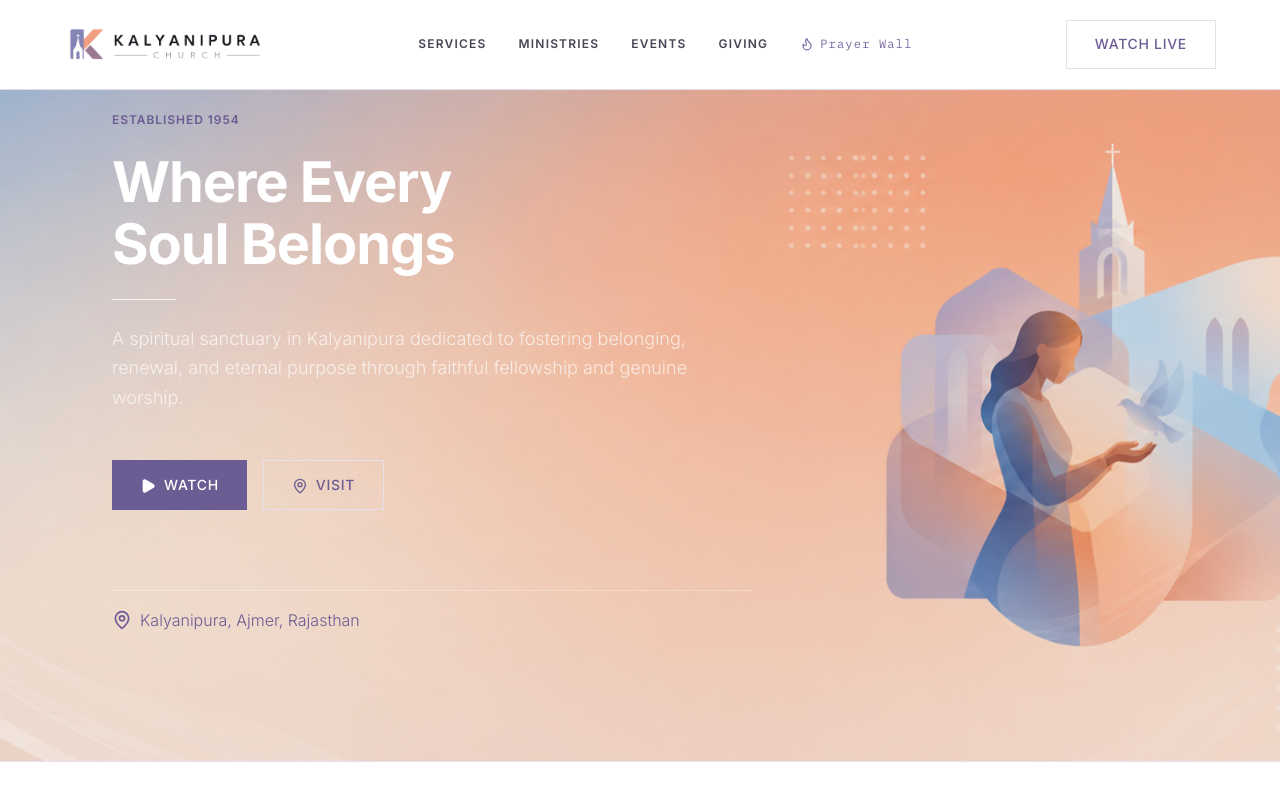
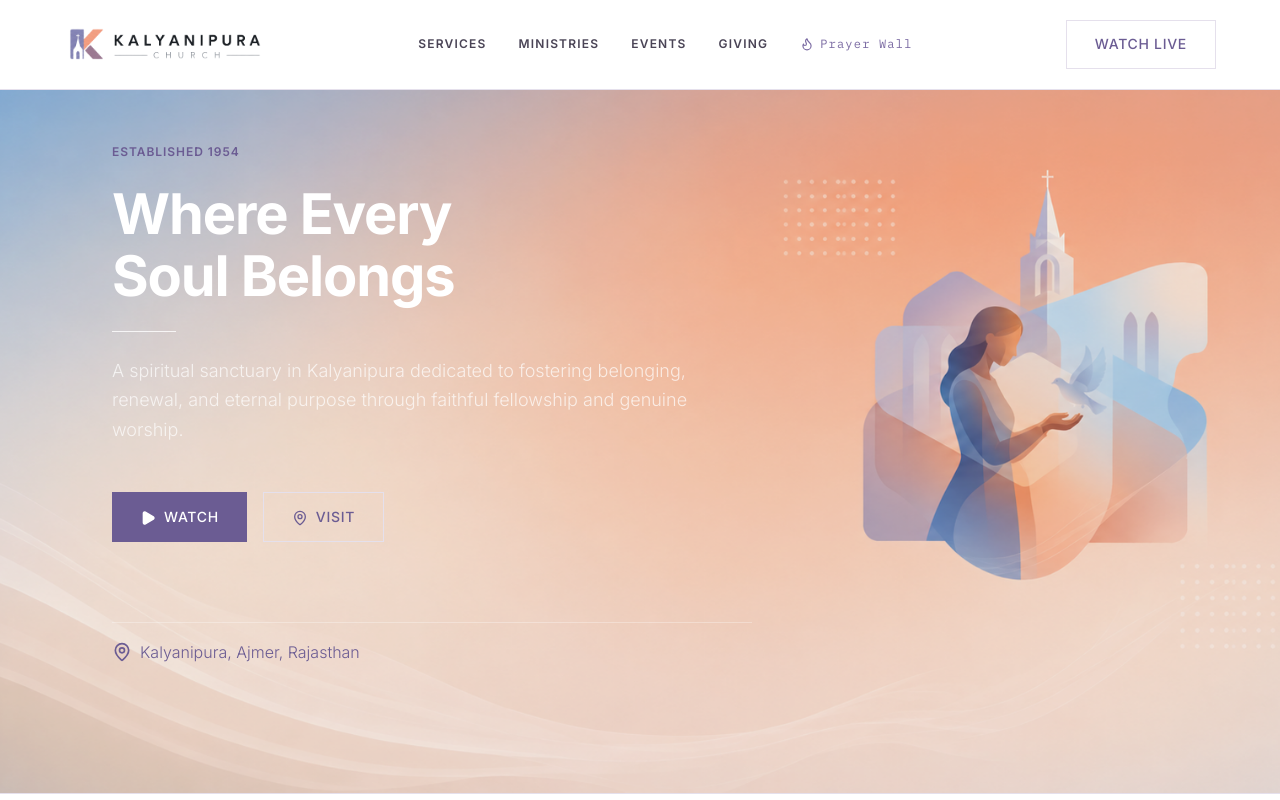
Before and after one commit to gannucodeS/kalyanipura-frontend, a React (Vite) app: page / in a window 1280 px wide. Shown: the top 800 px of the page. Built offline with nearby package versions, Linux system fonts and the light colour scheme; the HTML template or start-up script is replaced by a standard one.

Commit message:
Increase Hero top padding to clear fixed navbar

```diff
--- a/src/components/Hero.tsx
+++ b/src/components/Hero.tsx
@@ -19,7 +19,7 @@ export default function Hero({ onOpenWatch, onOpenContact }: HeroProps) {
       <div className="absolute inset-0 bg-black/5" />
 
       {/* Content */}
-      <div className="relative z-10 max-w-6xl mx-auto px-6 sm:px-12 pt-24 sm:pt-28 pb-20 sm:pb-32 flex flex-col gap-8 sm:gap-12">
+      <div className="relative z-10 max-w-6xl mx-auto px-6 sm:px-12 pt-32 sm:pt-36 pb-20 sm:pb-32 flex flex-col gap-8 sm:gap-12">
         <div className="space-y-6 max-w-2xl fade-up">
           {/* Eyebrow label */}
           <div className="label text-xs tracking-widest">Established 1954</div>
```
Also changed, not shown: src/assets/hero demo 1.png.
